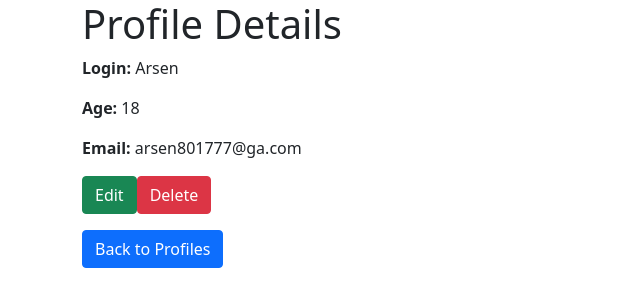
After one commit to Skyshmallow/H-W-16, a Flask app: page /profiles/details/15640 in a window 1280 px wide. The commit adds this page. Shown: the top 307 px of the page, without its empty margins (0-640 px from the left). Run offline with Flask 3, Linux system fonts and the light colour scheme.

Commit message:
Just updateted

```diff
--- a/data.json
+++ b/data.json
@@ -1 +1 @@
-[{"id": 1, "login": "Arla", "age": "98", "email": "kakaha@gmail.co"}, {"id": 15640, "login": "Arsen", "age": "18", "email": "arsen801777@gaw.com"}, {"id": 23680, "login": "Bauka", "age": "7", "email": "bake@gmail.com"}, {"id": 20592, "login": "Ayauka", "age": "17", "email": "arsen801777@gmail.com"}]
+[{"id": 15640, "login": "Arsen", "age": "18", "email": "arsen801777@ga.com"}, {"id": 23680, "login": "Bauka", "age": "7", "email": "bake@gmail.com"}, {"id": 20592, "login": "Aya", "age": "1", "email": "arsen801777@gmail.ew"}]
--- a/main.py
+++ b/main.py
@@ -59,7 +59,7 @@ def update_profile_by_id(id):
             for key in request.form:
                 profile[key] = request.form[key]
             set_profiles_to_file(profiles)
-            return redirect(url_for('main'))
+            return redirect(url_for('profile_details', id=id))
     return jsonify_request(None, message=f"There is no such id: {id}")
 
 
@@ -77,5 +77,14 @@ def delete_profile_by_id(id):
     return jsonify_request(False, message=f"There is no such id to delete: {id}")
 
 
+@app.route("/profiles/details/<int:id>")
+def profile_details(id):
+    profiles = get_profiles_from_file()
+    for profile in profiles:
+        if profile.get("id") == id:
+            return render_template('profile_details.html', profile=profile)
+    return render_template('profile_details.html', profile=None, message=f"There is no such profile with that ID --> {id}")
+
+
 if __name__ == '__main__':
     app.run(debug=True)
--- /dev/null
+++ b/templates/profile_details.html
@@ -0,0 +1,64 @@
+<!-- profile_details.html -->
+<!DOCTYPE html>
+<html lang="en">
+<head>
+    <meta charset="UTF-8">
+    <meta name="viewport" content="width=device-width, initial-scale=1.0">
+    <link rel="stylesheet" href="https://cdn.jsdelivr.net/npm/bootstrap@5.0.0/dist/css/bootstrap.min.css">
+    <link rel="stylesheet" href="{{ url_for('static', filename='style.css') }}">
+    <title>Profile Details</title>
+</head>
+<body>
+    <div class="container">
+        <h1>Profile Details</h1>
+        <p><strong>Login:</strong> {{ profile['login'] }}</p>
+        <p><strong>Age:</strong> {{ profile['age'] }}</p>
+        <p><strong>Email:</strong> {{ profile['email'] }}</p>
+
+        <div class="d-flex mb-3">
+            <!-- Edit button triggers a modal with a form for editing -->
+        <button type="button" class="btn btn-success" data-bs-toggle="modal" data-bs-target="#editModal{{ profile['id'] }}">
+            Edit
+        </button>
+
+        <!-- Edit Profile Modal -->
+        <div class="modal fade" id="editModal{{ profile['id'] }}" tabindex="-1" aria-labelledby="editModalLabel" aria-hidden="true">
+            <div class="modal-dialog">
+                <div class="modal-content">
+                    <div class="modal-header">
+                        <h5 class="modal-title" id="editModalLabel">Edit Profile</h5>
+                        <button type="button" class="btn-close" data-bs-dismiss="modal" aria-label="Close"></button>
+                    </div>
+                    <div class="modal-body">
+                        <!-- Edit Profile Form -->
+                        <form method="post" action="{{ url_for('update_profile_by_id', id=profile['id']) }}">
+                            <div class="mb-3">
+                                <label for="editLogin" class="form-label">Login</label>
+                                <input type="text" class="form-control" id="editLogin" name="login" value="{{ profile['login'] }}" required>
+                            </div>
+                            <div class="mb-3">
+                                <label for="editAge" class="form-label">Age</label>
+                                <input type="text" class="form-control" id="editAge" name="age" value="{{ profile['age'] }}" required>
+                            </div>
+                            <div class="mb-3">
+                                <label for="editEmail" class="form-label">Email</label>
+                                <input type="email" class="form-control" id="editEmail" name="email" value="{{ profile['email'] }}" required>
+                            </div>
+                            <button type="submit" class="btn btn-primary">Save Changes</button>
+                        </form>
+                    </div>
+                </div>
+            </div>
+        </div>
+
+        <form method="post" action="{{ url_for('delete_profile_by_id', id=profile['id']) }}">
+            <input type="hidden" name="_method" value="DELETE">
+            <button type="submit" class="btn btn-danger">Delete</button>
+        </form>
+        </div>
+
+        <a href="{{ url_for('main') }}" class="btn btn-primary">Back to Profiles</a>
+    </div>
+</body>
+<script src="https://cdn.jsdelivr.net/npm/bootstrap@5.0.0/dist/js/bootstrap.min.js"></script>
+</html>
```
Also changed, not shown: templates/users.html (+1 -37 lines).
